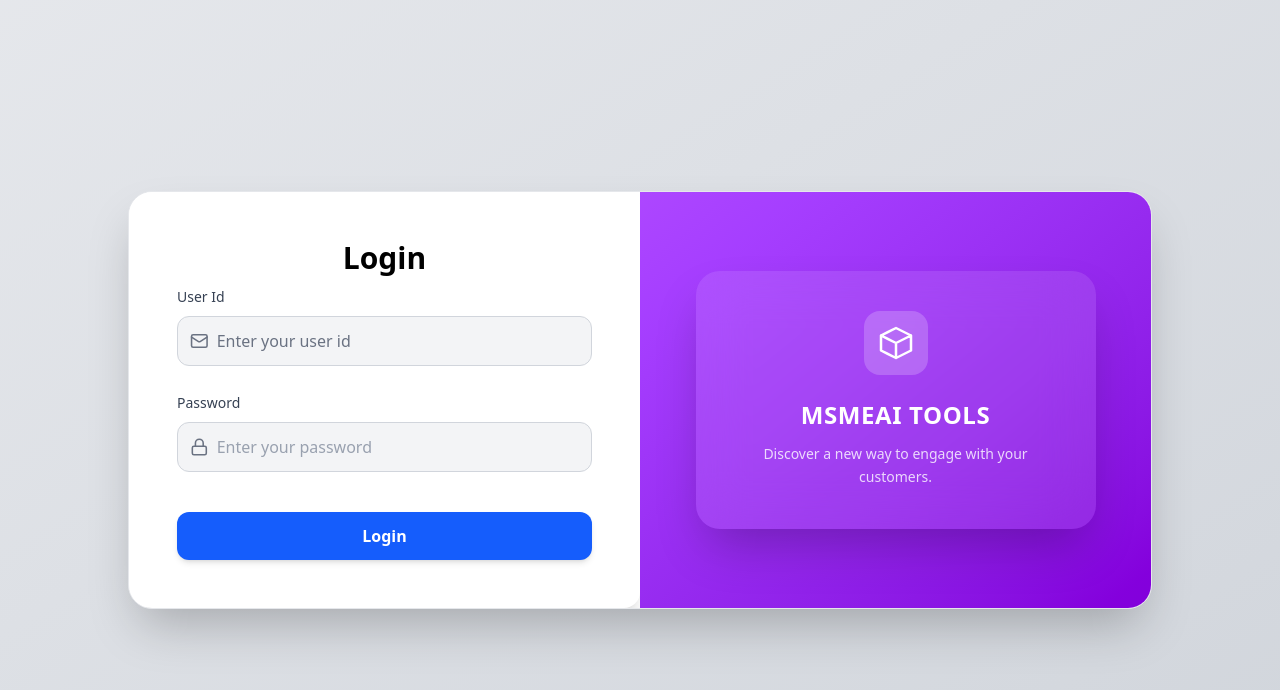
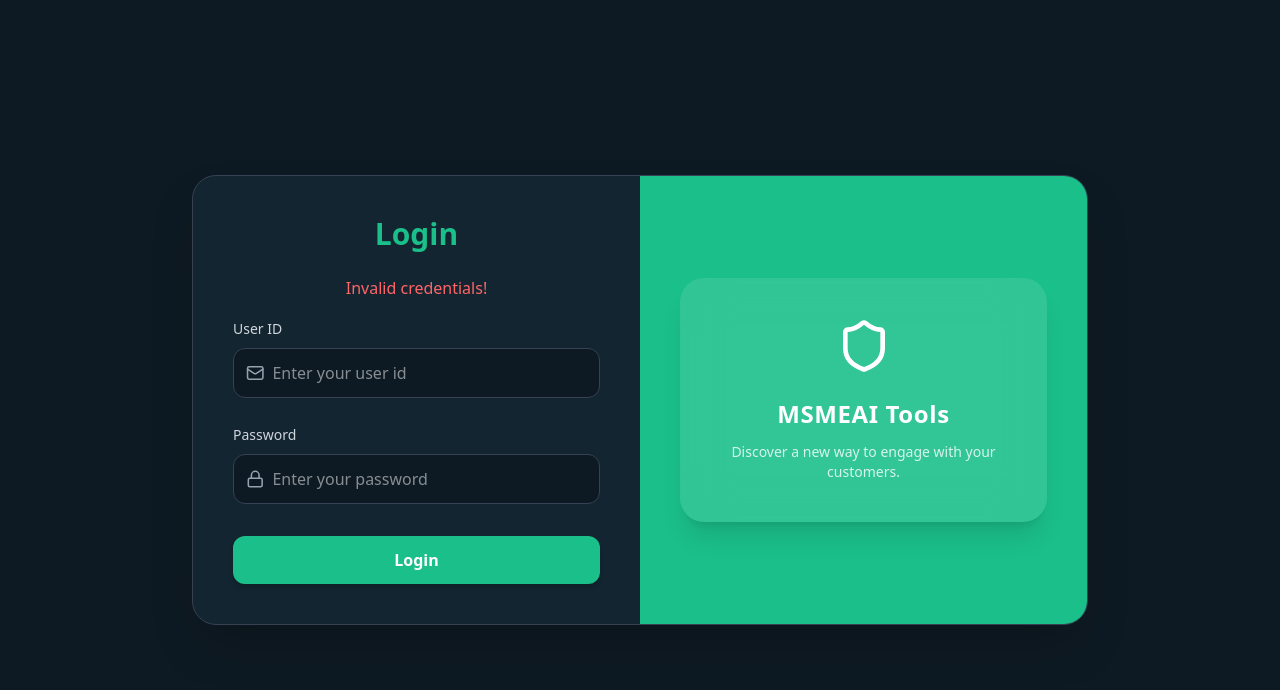
Before and after one commit to ankitbareth-dev/whatsapp-chatbot, a Next.js app: page / in a window 1280 px wide. Both pictures are taken after a click on the button "Login". Shown: the top 690 px of the page. Built offline with nearby package versions, Linux system fonts and the light colour scheme.

Commit message:
client side authentication added for mvp

```diff
--- a/app/page.tsx
+++ b/app/page.tsx
@@ -1,47 +1,89 @@
 "use client";
 
+import { useState, useEffect } from "react";
+import { useRouter } from "next/navigation";
+import { useAuth } from "../hooks/useAuth";
 import { motion } from "framer-motion";
-import { Mail, Lock } from "lucide-react";
+import { Mail, Lock, Shield } from "lucide-react";
 
 export default function LoginPage() {
+  const router = useRouter();
+  const { isAuthenticated, login, loading } = useAuth();
+
+  const [userId, setUserId] = useState<string>("");
+  const [password, setPassword] = useState<string>("");
+  const [error, setError] = useState<string>("");
+  const [btnLoading, setBtnLoading] = useState<boolean>(false);
+
+  useEffect(() => {
+    if (!loading && isAuthenticated) {
+      router.push("/dashboard");
+    }
+  }, [isAuthenticated, loading, router]);
+
+  const handleLogin = async () => {
+    setError("");
+    setBtnLoading(true);
+
+    await new Promise((res) => setTimeout(res, 2000));
+
+    const success = login(userId, password);
+
+    if (!success) {
+      setError("Invalid credentials!");
+      setBtnLoading(false);
+    }
+  };
+
+  if (loading) return null;
+
   return (
-    <div className="min-h-screen w-full flex items-center justify-center bg-gradient-to-br from-gray-200 to-gray-300 p-6">
+    <div className="min-h-screen w-full flex items-center justify-center bg-[#0E1A23] p-6">
       <motion.div
         initial={{ opacity: 0, y: 20 }}
         animate={{ opacity: 1, y: 0 }}
         transition={{ duration: 0.5 }}
-        className="w-full max-w-5xl bg-white rounded-3xl shadow-2xl border border-gray-200 overflow-hidden grid grid-cols-1 md:grid-cols-2"
+        className="w-full max-w-4xl bg-[#122530] text-white rounded-3xl shadow-2xl border border-gray-700 overflow-hidden grid grid-cols-1 md:grid-cols-2"
       >
         {/* Left Section */}
-        <div className="p-8 lg:p-12 flex flex-col justify-center bg-white rounded-2xl shadow-xl">
-          <h1 className="text-3xl font-bold mb-2 text-center text-black w-full">
+        <div className="p-10 flex flex-col justify-center">
+          <h1 className="text-3xl font-bold mb-6 text-center text-[#1BBF89]">
             Login
           </h1>
 
+          {/* Error message */}
+          {error && (
+            <div className="mb-4 text-red-400 text-center font-medium">
+              {error}
+            </div>
+          )}
+
           {/* User ID */}
           <div className="mb-6">
-            <label className="text-sm font-medium text-gray-700">User Id</label>
-            <div className="flex items-center mt-2 bg-gray-100 rounded-xl p-3 border border-gray-300">
-              <Mail className="w-5 h-5 text-gray-500 mr-2" />
+            <label className="text-sm text-gray-300">User ID</label>
+            <div className="flex items-center mt-2 bg-[#0E1A23] rounded-xl p-3 border border-gray-700">
+              <Mail className="w-5 h-5 text-gray-400 mr-2" />
               <input
                 type="text"
                 placeholder="Enter your user id"
-                className="bg-gray-100 text-black outline-none w-full placeholder-gray-500"
+                className="bg-transparent text-white outline-none w-full"
+                value={userId}
+                onChange={(e) => setUserId(e.target.value)}
               />
             </div>
           </div>
 
           {/* Password */}
           <div className="mb-6">
-            <label className="text-sm font-medium text-gray-700">
-              Password
-            </label>
-            <div className="flex items-center mt-2 bg-gray-100 rounded-xl p-3 border border-gray-300">
-              <Lock className="w-5 h-5 text-gray-500 mr-2" />
+            <label className="text-sm text-gray-300">Password</label>
+            <div className="flex items-center mt-2 bg-[#0E1A23] rounded-xl p-3 border border-gray-700">
+              <Lock className="w-5 h-5 text-gray-400 mr-2" />
               <input
                 type="password"
                 placeholder="Enter your password"
-                className="bg-transparent outline-none w-full text-gray-800 placeholder-gray-400"
+                className="bg-transparent text-white outline-none w-full"
+                value={password}
+                onChange={(e) => setPassword(e.target.value)}
               />
             </div>
           </div>
@@ -50,49 +92,26 @@
           <motion.button
             whileHover={{ scale: 1.02 }}
             whileTap={{ scale: 0.98 }}
-            className="w-full bg-blue-600 hover:bg-blue-700 text-white font-semibold py-3 rounded-xl mt-4 shadow-md"
+            className="w-full bg-[#1BBF89] hover:bg-[#16a572] text-white font-semibold py-3 rounded-xl mt-2 shadow-md transition"
+            onClick={handleLogin}
+            disabled={btnLoading}
           >
-            Login
+            {btnLoading ? "Checking..." : "Login"}
           </motion.button>
         </div>
 
         {/* Right Section */}
-        <motion.div
-          initial={{ opacity: 0 }}
-          animate={{ opacity: 1 }}
-          transition={{ duration: 0.6 }}
-          className="hidden md:flex flex-col items-center justify-center bg-gradient-to-br from-purple-500 to-purple-700 text-white p-8"
-        >
-          <motion.div
-            initial={{ scale: 0.9, opacity: 0 }}
-            animate={{ scale: 1, opacity: 1 }}
-            transition={{ duration: 0.5, delay: 0.1 }}
-            className="bg-white/10 backdrop-blur-xl rounded-3xl p-10 text-center shadow-2xl flex flex-col items-center justify-center"
-          >
-            <div className="flex items-center justify-center w-16 h-16 bg-white/20 rounded-2xl mb-6 mx-auto">
-              <svg
-                xmlns="http://www.w3.org/2000/svg"
-                className="w-10 h-10 text-white"
-                fill="none"
-                viewBox="0 0 24 24"
-                stroke="currentColor"
-                strokeWidth="1.5"
-              >
-                <path
-                  strokeLinecap="round"
-                  strokeLinejoin="round"
-                  d="M21 7.5l-9-4.5-9 4.5m18 0l-9 4.5m9-4.5v9l-9 4.5m0-9l-9-4.5m9 4.5v9m-9-13.5v9l9 4.5"
-                />
-              </svg>
-            </div>
-            <h2 className="text-2xl font-semibold mb-3 tracking-wide text-center">
-              MSMEAI TOOLS
+        <div className="hidden md:flex flex-col items-center justify-center bg-[#1BBF89] p-10">
+          <div className="bg-white/10 backdrop-blur-xl rounded-3xl p-10 text-center shadow-xl flex flex-col items-center">
+            <Shield className="w-14 h-14 text-white mb-6" />
+            <h2 className="text-2xl font-semibold mb-3 tracking-wide text-white">
+              MSMEAI Tools
             </h2>
-            <p className="text-sm text-white/80 leading-relaxed max-w-xs text-center mx-auto">
+            <p className="text-white/80 text-sm max-w-xs">
               Discover a new way to engage with your customers.
             </p>
-          </motion.div>
-        </motion.div>
+          </div>
+        </div>
       </motion.div>
     </div>
   );
--- a/components/SideNav.tsx
+++ b/components/SideNav.tsx
@@ -1,7 +1,7 @@
 "use client";
 
 import Link from "next/link";
-import { usePathname } from "next/navigation";
+import { usePathname, useRouter } from "next/navigation";
 import {
   Home,
   MessageCircle,
@@ -11,9 +11,12 @@
   LogOut,
   ChevronRight,
 } from "lucide-react";
+import { useAuth } from "@/hooks/useAuth";
 
 const SideNav = () => {
   const pathname = usePathname();
+
+  const { logout } = useAuth();
 
   const menu = [
     { name: "Dashboard", href: "/dashboard", icon: <Home size={18} /> },
@@ -94,7 +97,7 @@
             </div>
           </div>
 
-          <button className="text-red-400 hover:text-red-500">
+          <button className="text-red-400 hover:text-red-500" onClick={logout}>
             <LogOut size={20} />
           </button>
         </div>
--- /dev/null
+++ b/hooks/useAuth.ts
@@ -0,0 +1,54 @@
+"use client";
+
+import { useRouter } from "next/navigation";
+import { useEffect, useState } from "react";
+
+export function useAuth() {
+  const router = useRouter();
+  const [isAuthenticated, setIsAuthenticated] = useState<boolean>(false);
+  const [loading, setLoading] = useState(true);
+
+  useEffect(() => {
+    const token =
+      typeof window !== "undefined" ? localStorage.getItem("authToken") : null;
+
+    if (token === "valid-user") {
+      setIsAuthenticated(true);
+    } else {
+      setIsAuthenticated(false);
+    }
+
+    setLoading(false);
+  }, []);
+
+  const login = (userId: string, password: string) => {
+    if (userId === "Rk123" && password === "12345") {
+      // Save to localStorage
+      localStorage.setItem("authToken", "valid-user");
+
+      // Save cookie for middleware
+      document.cookie =
+        "authToken=valid-user; path=/; max-age=86400; SameSite=Lax";
+
+      router.push("/dashboard");
+      return true;
+    }
+    return false;
+  };
+
+  const logout = () => {
+    localStorage.removeItem("authToken");
+
+    // delete cookie
+    document.cookie = "authToken=; path=/; max-age=0; SameSite=Lax";
+
+    router.push("/");
+  };
+
+  return {
+    isAuthenticated,
+    loading,
+    login,
+    logout,
+  };
+}
--- /dev/null
+++ b/middleware/middleware.ts
@@ -0,0 +1,33 @@
+import { NextResponse } from "next/server";
+import type { NextRequest } from "next/server";
+
+export function middleware(req: NextRequest) {
+  const token = req.cookies.get("authToken")?.value;
+
+  const isLoggedIn = token === "valid-user";
+
+  // Protected routes
+  const protectedRoutes = [
+    "/dashboard",
+    "/agents",
+    "/bulk",
+    "/pricing",
+    "/chats",
+  ];
+
+  // If not logged in → redirect to login
+  if (!isLoggedIn && protectedRoutes.includes(req.nextUrl.pathname)) {
+    return NextResponse.redirect(new URL("/", req.url));
+  }
+
+  // If logged in → prevent access to login
+  if (isLoggedIn && req.nextUrl.pathname === "/") {
+    return NextResponse.redirect(new URL("/dashboard", req.url));
+  }
+
+  return NextResponse.next();
+}
+
+export const config = {
+  matcher: ["/dashboard", "/agents", "/bulk", "/pricing", "/chats", "/"],
+};
```
